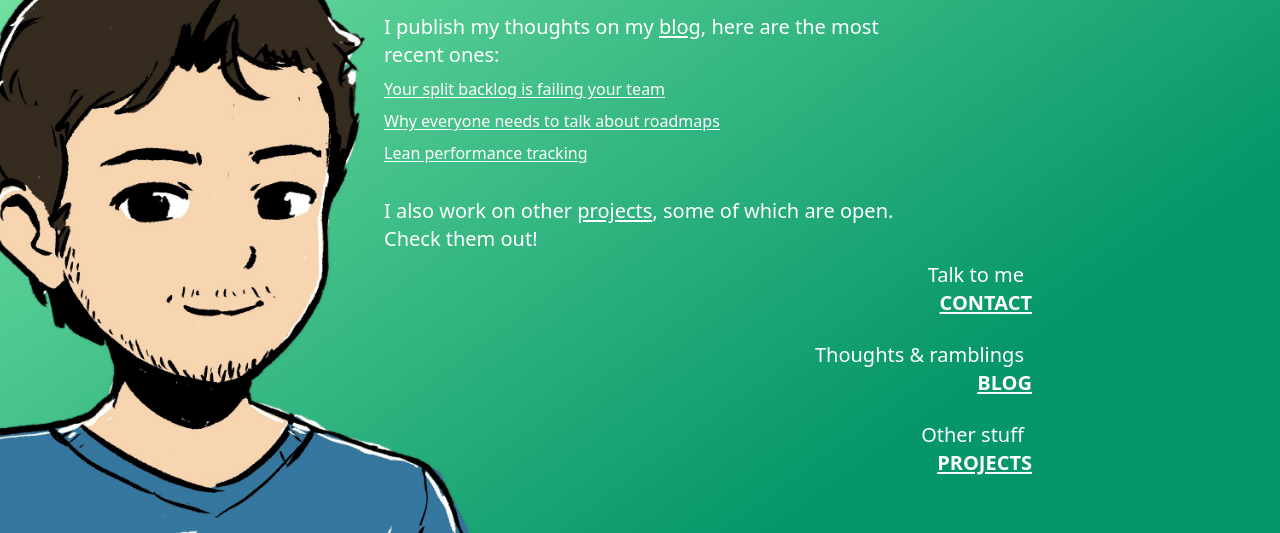
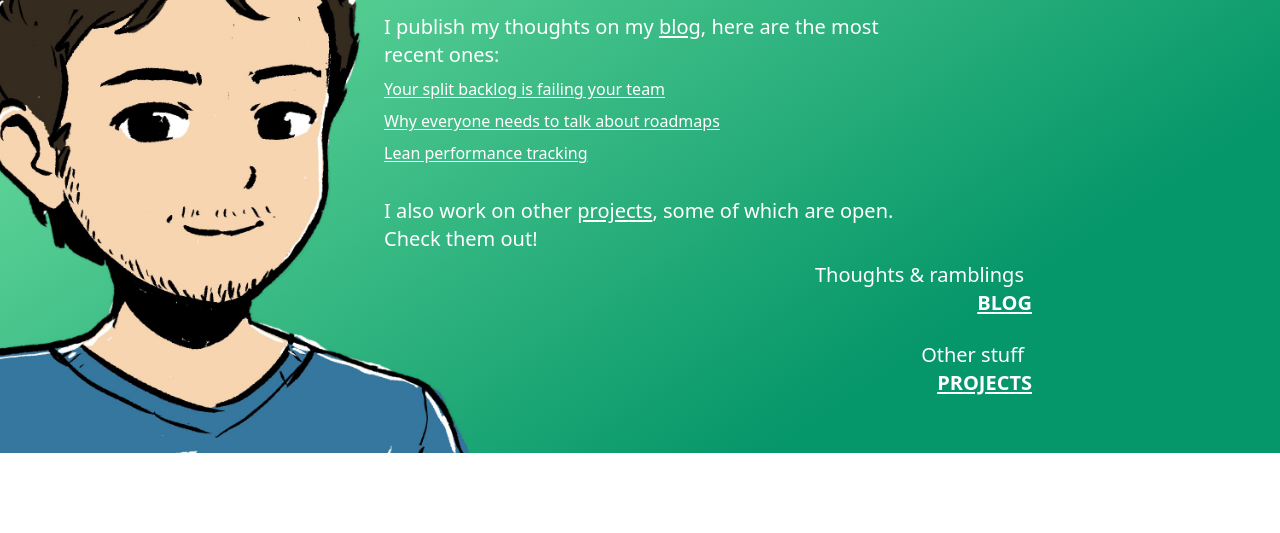
Before and after one commit to HectorCastelli/website, an Astro site: page / in a window 1280 px wide. Shown: the part 399-932 px from the top of the page. After the commit the page ends 852 px from the top, so only its background shows below. Built offline with nearby package versions, Linux system fonts and the light colour scheme; Astro itself is replaced by a stand-in of ours.

Commit message:
remove contact link from index

```diff
--- a/src/pages/index.astro
+++ b/src/pages/index.astro
@@ -49,9 +49,6 @@ const recentPosts = await getAllBlogPosts().then(p=>p.slice(0,3));
       <nav>
         <ul class="flex flex-col gap-2">
           <li>
-            <LinkChip href="/contact" title="contact">Talk to me</LinkChip>
-          </li>
-          <li>
             <LinkChip href="/blog" title="blog">
               Thoughts & ramblings
             </LinkChip>
```
